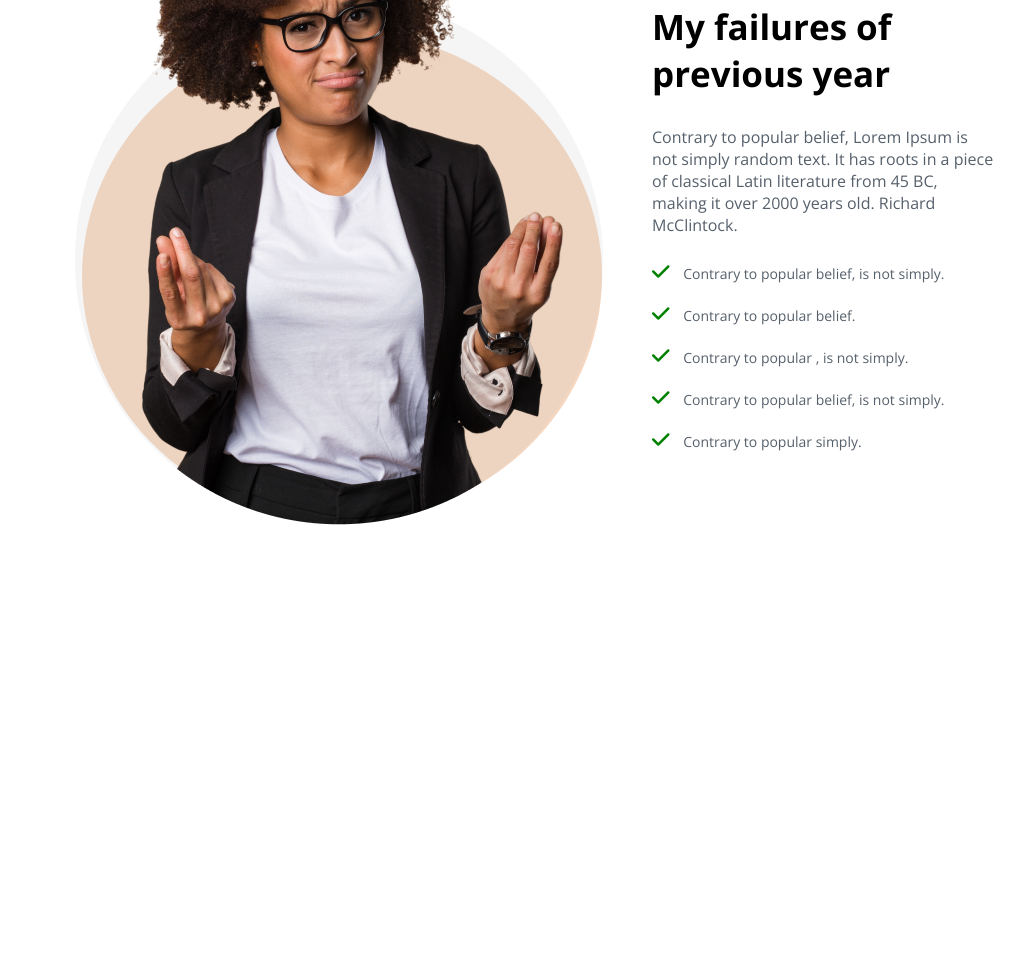
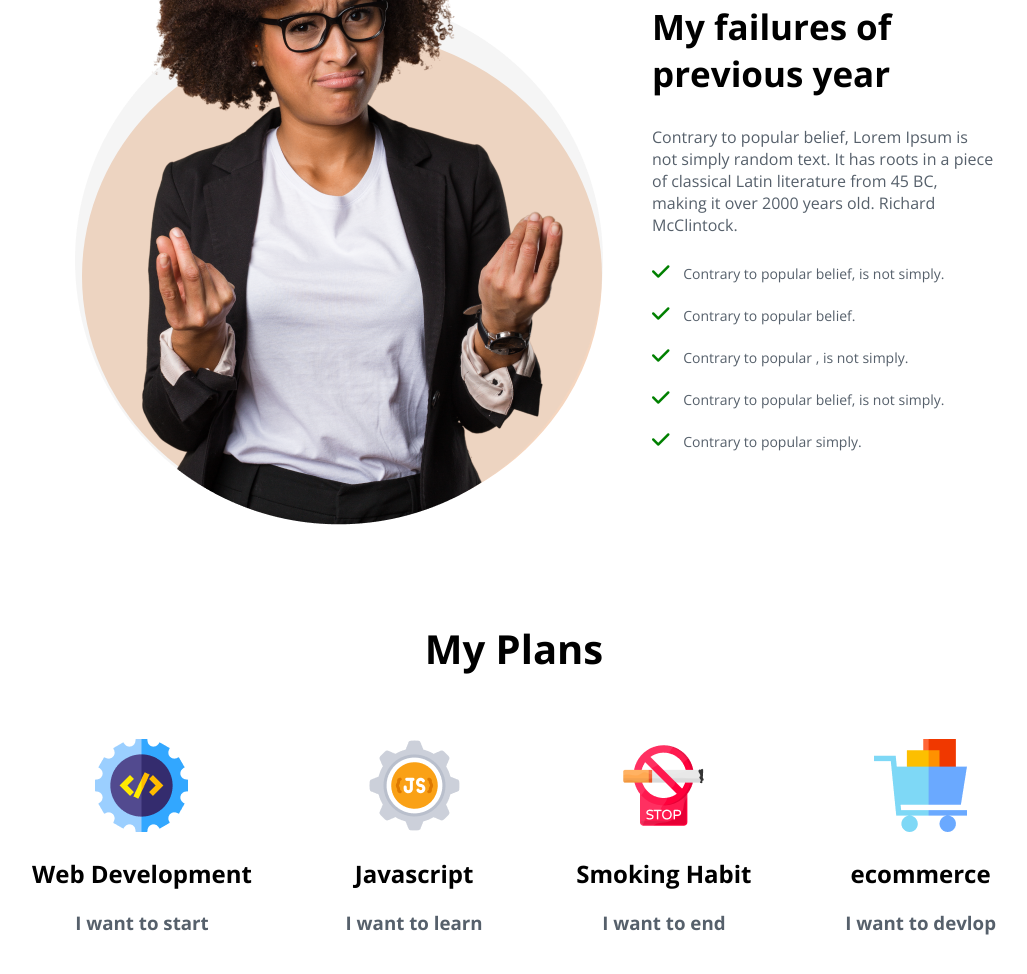
Before and after one commit to mdraselislamrahul/prectice-projects, a plain HTML site: page index.html in a window 1280 px wide. Shown: the part 1127-2101 px from the top of the page, without its empty margins (126-1153 px from the left). Before the commit the page ends 1798 px from the top, so only its background shows below. Drawn offline with nearby package versions, Linux system fonts and the light colour scheme.

Commit message:
projects 3ed commit

```diff
--- a/index.html
+++ b/index.html
@@ -40,6 +40,31 @@
                 </ul>
             </div>
         </div>
+        <section class="Plans">
+            <h1>My Plans</h1>
+            <div class="main-plans">
+                <div class="chilled-plans">
+                    <img src="./Image/web.png" alt="">
+                    <h2>Web Development</h2>
+                    <h3>I want to start</h3>
+                </div>
+                <div class="chilled-plans">
+                    <img src="./Image/js.png" alt="">
+                    <h2>Javascript</h2>
+                    <h3>I want to learn</h3>
+                </div>
+                <div class="chilled-plans">
+                    <img src="./Image/smoke.png" alt="">
+                    <h2>Smoking Habit</h2>
+                    <h3>I want to end</h3>
+                </div>
+                <div class="chilled-plans">
+                    <img src="./Image/ecom.png" alt="">
+                    <h2>ecommerce</h2>
+                    <h3>I want to devlop</h3>
+                </div>
+            </div>
+        </section>
     </main>
     <footer>
 
--- a/style.css
+++ b/style.css
@@ -82,3 +82,27 @@ main {
     color: green;
     padding: 0px 10px;
 }
+
+.Plans {
+    margin-top: 50px;
+}
+
+.Plans h1 {
+    text-align: center;
+    font-size: 40px;
+}
+
+.main-plans {
+    display: flex;
+    align-items: center;
+    justify-content: space-between;
+}
+
+.chilled-plans {
+    text-align: center;
+    margin-top: 30px;
+}
+
+.chilled-plans h3 {
+    color: rgb(86, 96, 107);
+}
```
Also changed, not shown: Image/ecom.png (added), Image/fb.png (added), Image/js.png (added), Image/smoke.png (added), Image/twitter.png (added), Image/web.png (added), Image/youtube.png (added).
